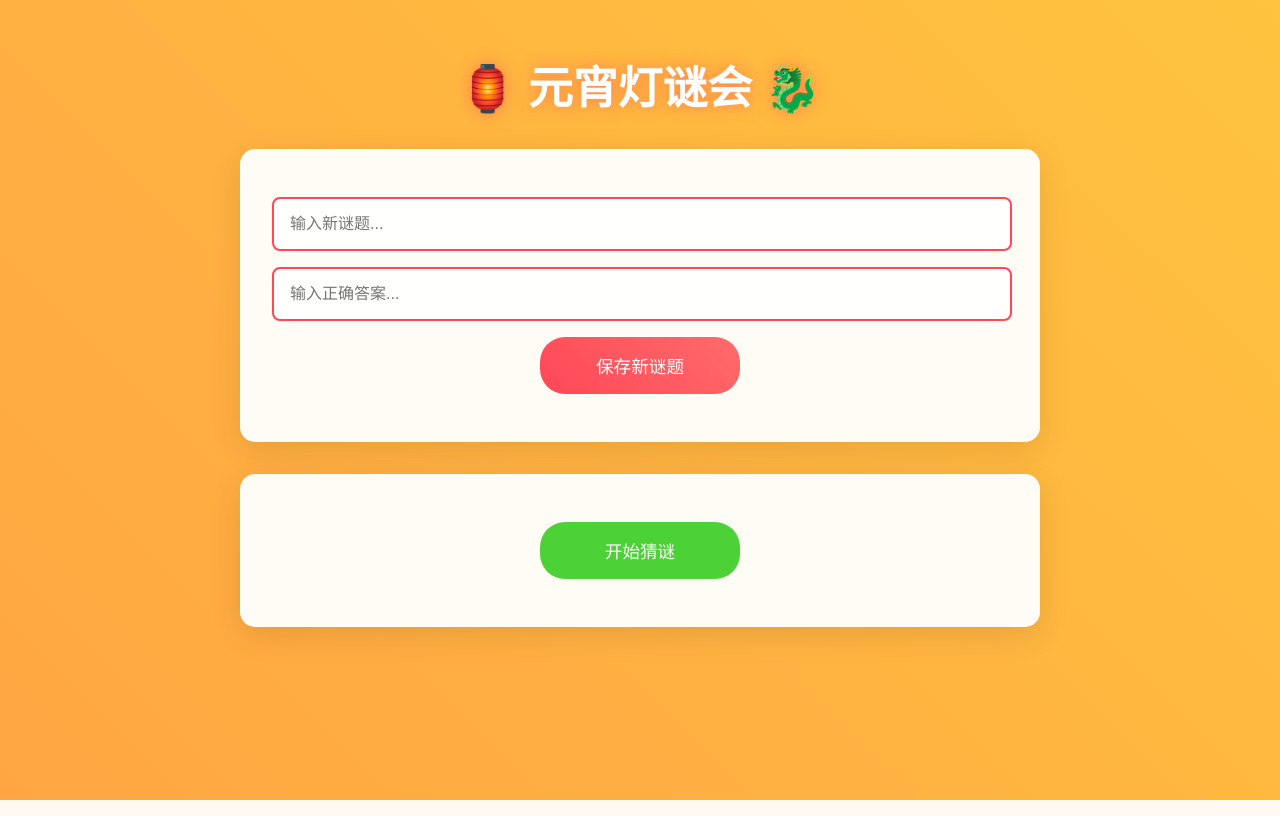
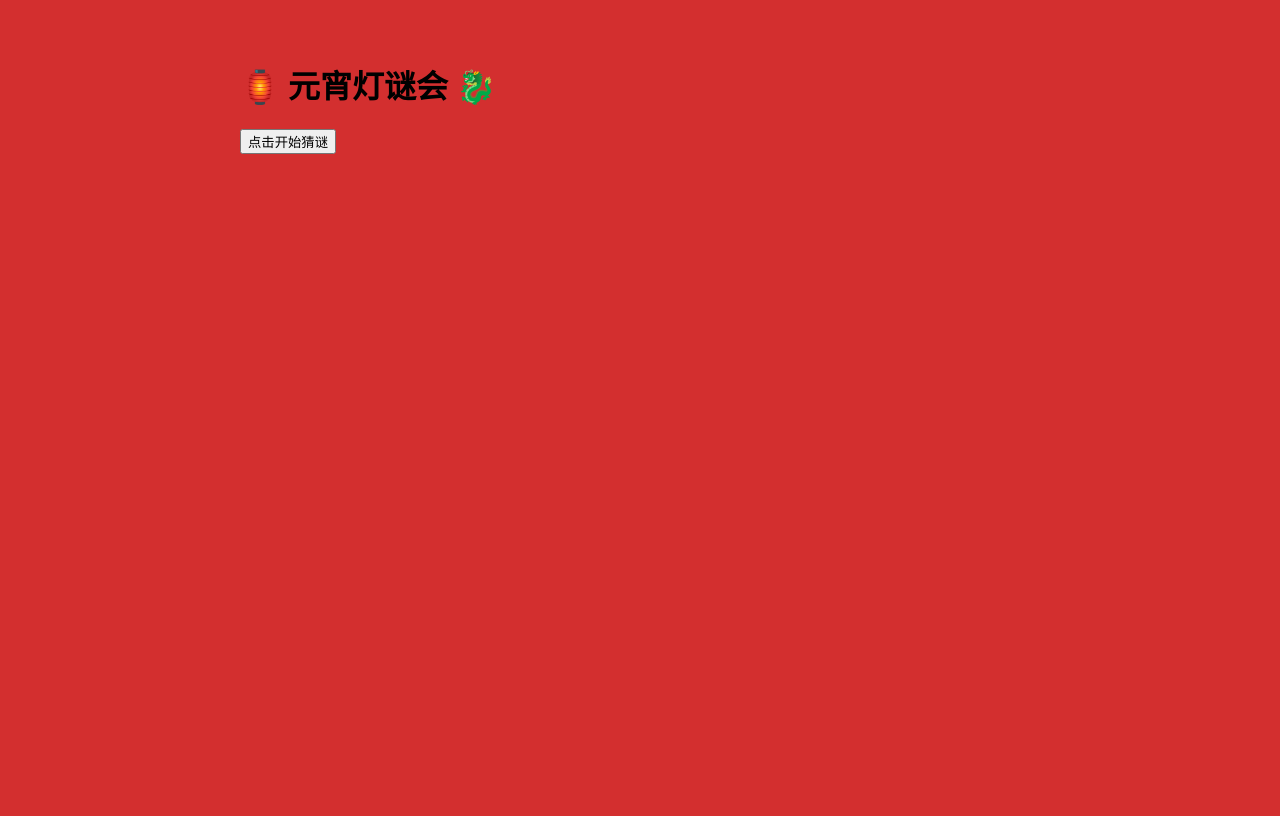
Before and after one commit to Richbool/riddles, a Flask app: page / in a window 1280 px wide. Run offline with Flask 2, Linux system fonts and the light colour scheme.

Commit message:
Update index.html

```diff
--- a/templates/index.html
+++ b/templates/index.html
@@ -1,201 +1,77 @@
-<!-- templates/index.html -->
 <!DOCTYPE html>
 <html lang="zh-CN">
 <head>
     <meta charset="UTF-8">
     <meta name="viewport" content="width=device-width, initial-scale=1.0">
     <title>元宵灯谜会 | xrq-rich.com</title>
-    <link rel="stylesheet" href="https://cdn.bootcdn.net/ajax/libs/font-awesome/6.4.0/css/all.min.css">
-    <style>
-        :root {
-            --primary: #ff4757;
-            --secondary: #ff6b6b;
-            --accent: #ffd93d;
-            --bg: linear-gradient(45deg,
-                #ff3366 0%,
-                #ff6b6b 25%,
-                #ff9f43 50%,
-                #ffd93d 100%
-            );
-        }
-
-        body {
-            background: var(--bg);
-            min-height: 100vh;
-            margin: 0;
-            font-family: 'Microsoft YaHei', sans-serif;
-            animation: gradientFlow 12s linear infinite;
-            background-size: 400% 400%;
-        }
-
-        @keyframes gradientFlow {
-            0% { background-position: 0% 50%; }
-            50% { background-position: 100% 50%; }
-            100% { background-position: 0% 50%; }
-        }
-
-        .container {
-            max-width: 800px;
-            margin: 0 auto;
-            padding: 20px;
-        }
-
-        .card {
-            background: rgba(255, 255, 255, 0.95);
-            border-radius: 15px;
-            padding: 2rem;
-            margin: 2rem 0;
-            box-shadow: 0 8px 32px rgba(0, 0, 0, 0.1);
-            backdrop-filter: blur(5px);
-            transition: transform 0.3s ease;
-        }
-
-        .card:hover {
-            transform: translateY(-5px);
-        }
-
-        h1 {
-            text-align: center;
-            color: #fff;
-            font-size: 2.8rem;
-            text-shadow: 0 0 15px rgba(255, 71, 87, 0.5);
-            margin: 2rem 0;
-        }
-
-        input[type="text"] {
-            width: calc(100% - 2rem);
-            padding: 1rem;
-            margin: 1rem auto;
-            display: block;
-            border: 2px solid var(--primary);
-            border-radius: 8px;
-            font-size: 1rem;
-            transition: all 0.3s ease;
-            background: rgba(255, 255, 255, 0.9);
-        }
-
-        input[type="text"]:focus {
-            border-color: var(--accent);
-            box-shadow: 0 0 15px rgba(255, 217, 61, 0.3);
-            transform: scale(1.02);
-        }
-
-        button {
-            display: block;
-            width: 200px;
-            padding: 1rem;
-            margin: 1rem auto;
-            background: linear-gradient(45deg, var(--primary), var(--secondary));
-            color: white;
-            border: none;
-            border-radius: 25px;
-            font-size: 1.1rem;
-            cursor: pointer;
-            transition: all 0.3s ease;
-        }
-
-        button:hover {
-            transform: translateY(-2px);
-            box-shadow: 0 5px 15px rgba(255, 71, 87, 0.3);
-        }
-
-        .result-box {
-            padding: 1.5rem;
-            border-radius: 8px;
-            margin: 1rem 0;
-            animation: popIn 0.4s ease;
-        }
-
-        .correct {
-            background: linear-gradient(135deg, #4cd13733, #44bd3233);
-            border: 2px solid #4cd137;
-        }
-
-        .wrong {
-            background: linear-gradient(135deg, #e8411833, #c2361633);
-            border: 2px solid #e84118;
-        }
-
-        .action-buttons {
-            display: flex;
-            gap: 1rem;
-            margin-top: 1rem;
-            justify-content: center;
-        }
-
-        @keyframes popIn {
-            from { opacity: 0; transform: scale(0.9); }
-            to { opacity: 1; transform: scale(1); }
-        }
-
-        a {
-            text-decoration: none !important;
-        }
-    </style>
+    <link rel="stylesheet" href="{{ url_for('static', filename='style.css') }}">
 </head>
 <body>
     <div class="container">
         <h1>🏮 元宵灯谜会 🐉</h1>
 
-        <div class="card">
-            <form action="/" method="post">
-                <input type="text" name="riddle" placeholder="输入新谜题..." required>
-                <input type="text" name="answer" placeholder="输入正确答案..." required>
-                <button type="submit">保存新谜题</button>
+        <main class="game-container">
+            {% if riddle_text %}
+            <div class="riddle-box">
+                <div class="riddle-card">
+                    <p class="riddle-text">{{ riddle_text }}</p>
+                    <form onsubmit="return submitAnswer(this)">
+                        <input type="text" id="answerInput"
+                               placeholder="输入答案..."
+                               autocomplete="off">
+                        <button type="submit">提交答案</button>
                     </form>
                 </div>
-
-        <div class="card">
-            {% if current %}
-                <p class="riddle-text">{{ current }}</p>
-                <form action="/submit" method="post">
-                    <input type="text" name="answer" placeholder="输入你的答案..." required>
-                    <button type="submit">提交答案</button>
-                </form>
+            </div>
             {% else %}
-                <form action="/new" method="get">
-                    <button type="submit" style="background: #4cd137;">
-                        开始猜谜
+            <div class="start-box">
+                <button class="start-btn" onclick="startGame()">
+                    点击开始猜谜
                 </button>
-                </form>
+            </div>
             {% endif %}
 
             {% if result %}
-                <div class="result-box {% if result.is_correct %}correct{% else %}wrong{% endif %}">
+            <div class="result-box {{ 'correct' if result.is_correct else 'wrong' }}">
                 {% if result.is_correct %}
+                <div class="result-success">
                     <p>🎉 回答正确！</p>
+                    <button onclick="startGame()">继续挑战</button>
+                </div>
                 {% else %}
-                        <p>❌ 你的答案：{{ result.user_answer }}</p>
-                        <p>✅ 正确答案：{{ result.correct_answer }}</p>
-                        <div class="action-buttons">
-                            <a href="/new">
-                                <button>下一题</button>
-                            </a>
+                <div class="result-fail">
+                    <div class="answer-section">
+                        <p class="user-answer">❌ 你的答案：{{ result.user_answer }}</p>
+                        <p class="correct-answer">✅ 正确答案：{{ result.correct_answer }}</p>
+                    </div>
+                    <button class="next-btn" onclick="nextRiddle()">下一题 ➔</button>
                 </div>
                 {% endif %}
             </div>
             {% endif %}
-        </div>
+        </main>
     </div>
 
     <script>
-        // 输入框动效
-        document.querySelectorAll('input').forEach(input => {
-            input.addEventListener('focus', () => {
-                input.style.transform = 'scale(1.02)';
-            });
-            input.addEventListener('blur', () => {
-                input.style.transform = 'scale(1)';
-            });
-        });
+        function startGame() {
+            window.location.href = "/start";
+        }
 
-        // 按钮加载状态
-        document.querySelectorAll('form').forEach(form => {
-            form.addEventListener('submit', function(e) {
-                const btn = this.querySelector('button');
-                btn.disabled = true;
-                btn.innerHTML = '<i class="fas fa-spinner fa-spin"></i> 提交中...';
-            });
+        function submitAnswer(form) {
+            const answer = document.getElementById('answerInput').value;
+            if (answer.trim().length === 0) return false;
+            window.location.href = `/check/${encodeURIComponent(answer)}`;
+            return false;
+        }
+
+        function nextRiddle() {
+            window.location.href = "/next";
+        }
+
+        // 自动聚焦输入框
+        window.addEventListener('DOMContentLoaded', () => {
+            const input = document.getElementById('answerInput');
+            input && input.focus();
         });
     </script>
 </body>
```
Lines whose indentation alone changed are shown as unchanged.
